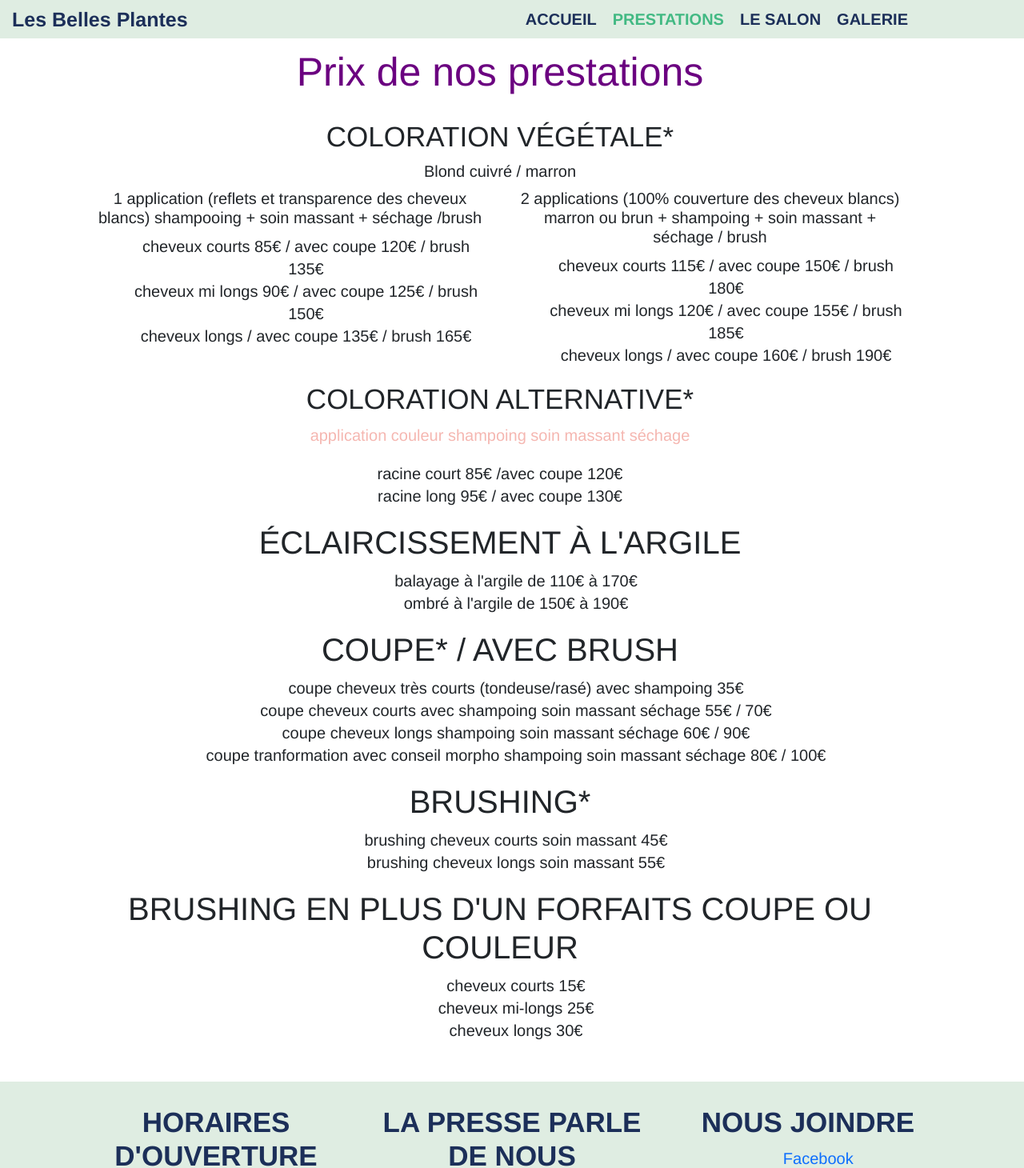
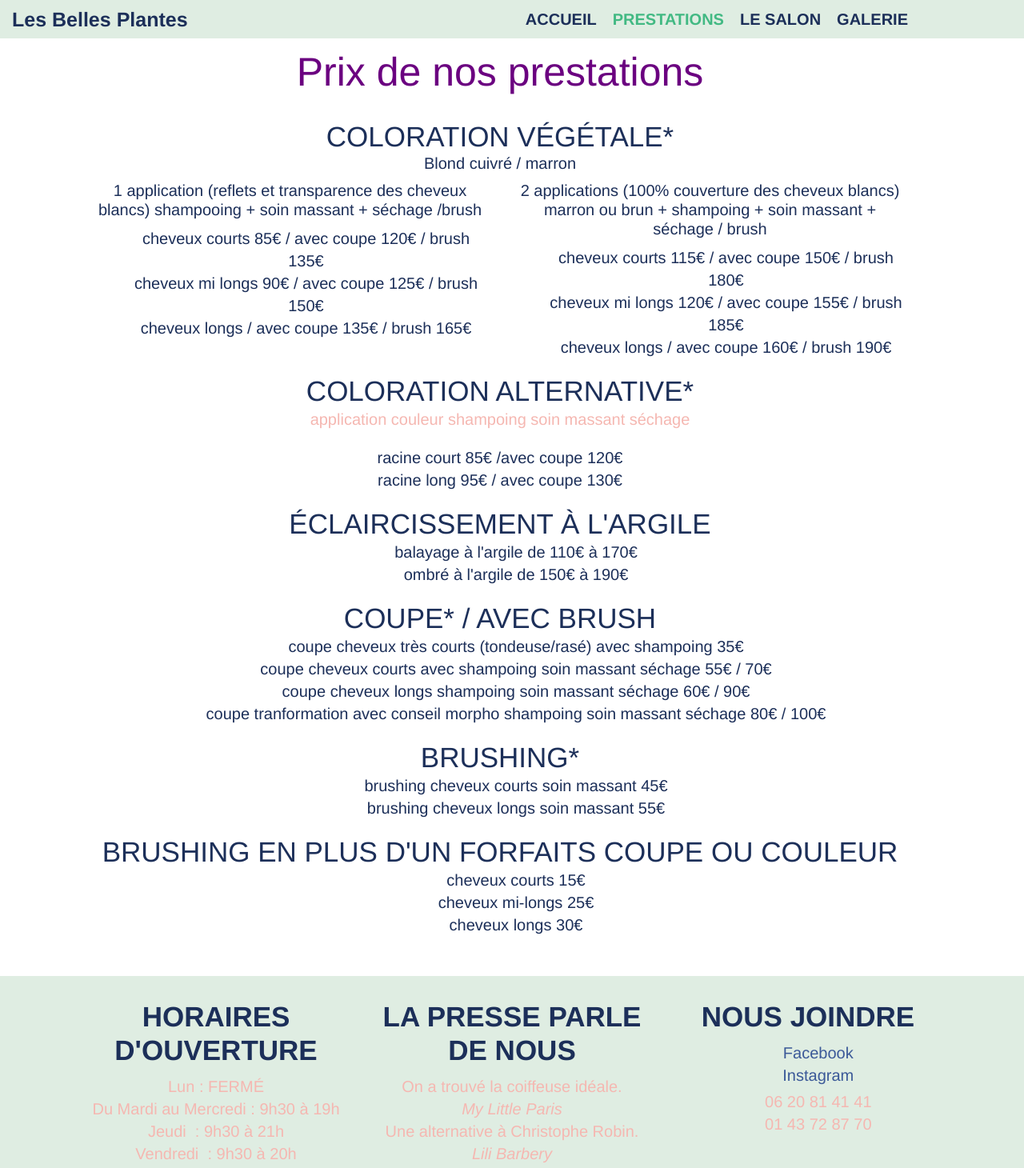
Before and after one commit to rahim-hamadou/LBP, a Vue app: page /prestations in a window 1280 px wide. Shown: the top 1460 px of the page at 80% size. Built offline with nearby package versions, Linux system fonts and the light colour scheme; some icons are missing.

Commit message:
upd color

```diff
--- a/src/App.vue
+++ b/src/App.vue
@@ -71,6 +71,6 @@ a:visited {
 	-webkit-font-smoothing: antialiased;
 	-moz-osx-font-smoothing: grayscale;
 	text-align: center;
-	// color: #2c3e50;
+	color: #1c2f59;
 }
 </style>
--- a/src/components/FooterBottom.vue
+++ b/src/components/FooterBottom.vue
@@ -61,13 +61,13 @@
 							<div class="row social">
 								<div class="col">
 									<a class="nav-link" href="#" tabindex="-1" aria-disabled="true">
-										<a href="https://fr-fr.facebook.com/salonlesbellesplantes/"
+										<a class="icon-name" href="https://fr-fr.facebook.com/salonlesbellesplantes/"
 											><BootstrapIcon icon="facebook" class="icon fb" />&nbsp;Facebook</a
 										>
 									</a>
 
 									<a class="nav-link" href="#" tabindex="-1" aria-disabled="true"
-										><a href="https://www.instagram.com/les.belles.plantes/?hl=fr"
+										><a class="icon-name" href="https://www.instagram.com/les.belles.plantes/?hl=fr"
 											><BootstrapIcon icon="instagram" class="icon ig" />&nbsp;Instagram</a
 										></a
 									>
@@ -114,25 +114,15 @@ export default {
 };
 </script>
 <style scoped>
-/* .quote .text::before {
-	content: "“";
-}
-.quote .text::after {
-	content: "“";
-} */
-
 h3 {
 	margin: 10px 0;
-	/* font-size: calc(22 * var(--res)); */
 	font-weight: bold;
 	text-transform: uppercase;
-	/* font-size: 1.8vw; */
 }
 p,
 a {
 	padding: 0;
-	/* font-size: calc(22 * var(--res)); */
-	/* font-size: 1.5vw; */
+
 	text-decoration: none;
 }
 
@@ -170,7 +160,7 @@ a {
 	font-style: italic;
 	text-decoration: none;
 	background-size: 0 100;
-	background: linear-gradient(to top, wheat 0%, wheat 10%, transparent 80%) no-repeat left bottom / 0% 100%;
+	background: linear-gradient(to top, #b8ddc0 0%, #b8ddc0 10%, transparent 80%) no-repeat left bottom / 0% 100%;
 	transition: background-size 0.4s;
 }
 .author:hover {
@@ -178,6 +168,9 @@ a {
 }
 /* sourlignement */
 
+.icon-name {
+	color: #3b5998;
+}
 .footer-comp {
 	text-align: center;
 }
--- a/src/components/Tarifs.vue
+++ b/src/components/Tarifs.vue
@@ -7,7 +7,7 @@
 		<div class="container informations__prices">
 			<div class="row mx-auto justify-content-center">
 				<div class="row">
-					<h3>COLORATION VÉGÉTALE*</h3>
+					<h3 class="focus center">COLORATION VÉGÉTALE*</h3>
 					<h6>Blond cuivré / marron</h6>
 					<div class="col">
 						<h6>
@@ -56,7 +56,7 @@
 				</div>
 			</div>
 			<div class="row mx-auto justify-content-center">
-				<h3>COLORATION ALTERNATIVE*</h3>
+				<h3 class="focus center">COLORATION ALTERNATIVE*</h3>
 				<p>application couleur shampoing soin massant séchage</p>
 				<ul>
 					<li>racine court {{ alternative.racineCourt }} /avec coupe {{ alternative.racineCourtCoupe }}</li>
@@ -66,7 +66,7 @@
 
 			<div class="row mx-auto justify-content-center">
 				<div class="col">
-					<h2>ÉCLAIRCISSEMENT À L'ARGILE</h2>
+					<h3 class="focus center">ÉCLAIRCISSEMENT À L'ARGILE</h3>
 
 					<ul>
 						<li>balayage à l'argile de {{ eclaircissement.balayageArgile }}</li>
@@ -76,7 +76,7 @@
 			</div>
 			<div class="row">
 				<div class="col">
-					<h2>COUPE* / AVEC BRUSH</h2>
+					<h3 class="focus center">COUPE* / AVEC BRUSH</h3>
 
 					<ul>
 						<li>coupe cheveux très courts (tondeuse/rasé) avec shampoing {{ coupe.cheveuxTresCourts }}</li>
@@ -97,7 +97,7 @@
 			</div>
 			<div class="col mx-auto justify-content-center v-slider-bloc">
 				<div class="col">
-					<h2>BRUSHING*</h2>
+					<h3 class="focus center">BRUSHING*</h3>
 
 					<ul>
 						<li>brushing cheveux courts soin massant {{ Brushing.cheveuxCourtSoin }}</li>
@@ -105,7 +105,7 @@
 					</ul>
 				</div>
 				<div class="col">
-					<h2>BRUSHING EN PLUS D'UN FORFAITS COUPE OU COULEUR</h2>
+					<h3 class="focus center">BRUSHING EN PLUS D'UN FORFAITS COUPE OU COULEUR</h3>
 
 					<ul>
 						<li>cheveux courts {{ BrushExtra.cheveuxCourts }}</li>
@@ -221,4 +221,24 @@ span {
 	scroll-snap-align: center;
 } */
 /* scroll */
+
+.center {
+	text-align: center;
+	margin: 0 auto;
+}
+
+/* sourlignement */
+/* .focus {
+	font-style: italic;
+	width: auto;
+	font-style: italic;
+	text-decoration: none;
+	background-size: 0 100;
+	background: linear-gradient(to top, #b8ddc0 0%, #b8ddc0 10%, transparent 80%) no-repeat left bottom / 0% 100%;
+	transition: background-size 0.4s;
+}
+.focus:hover {
+	background-size: 120% 20%;
+} */
+/* sourlignement */
 </style>
```
